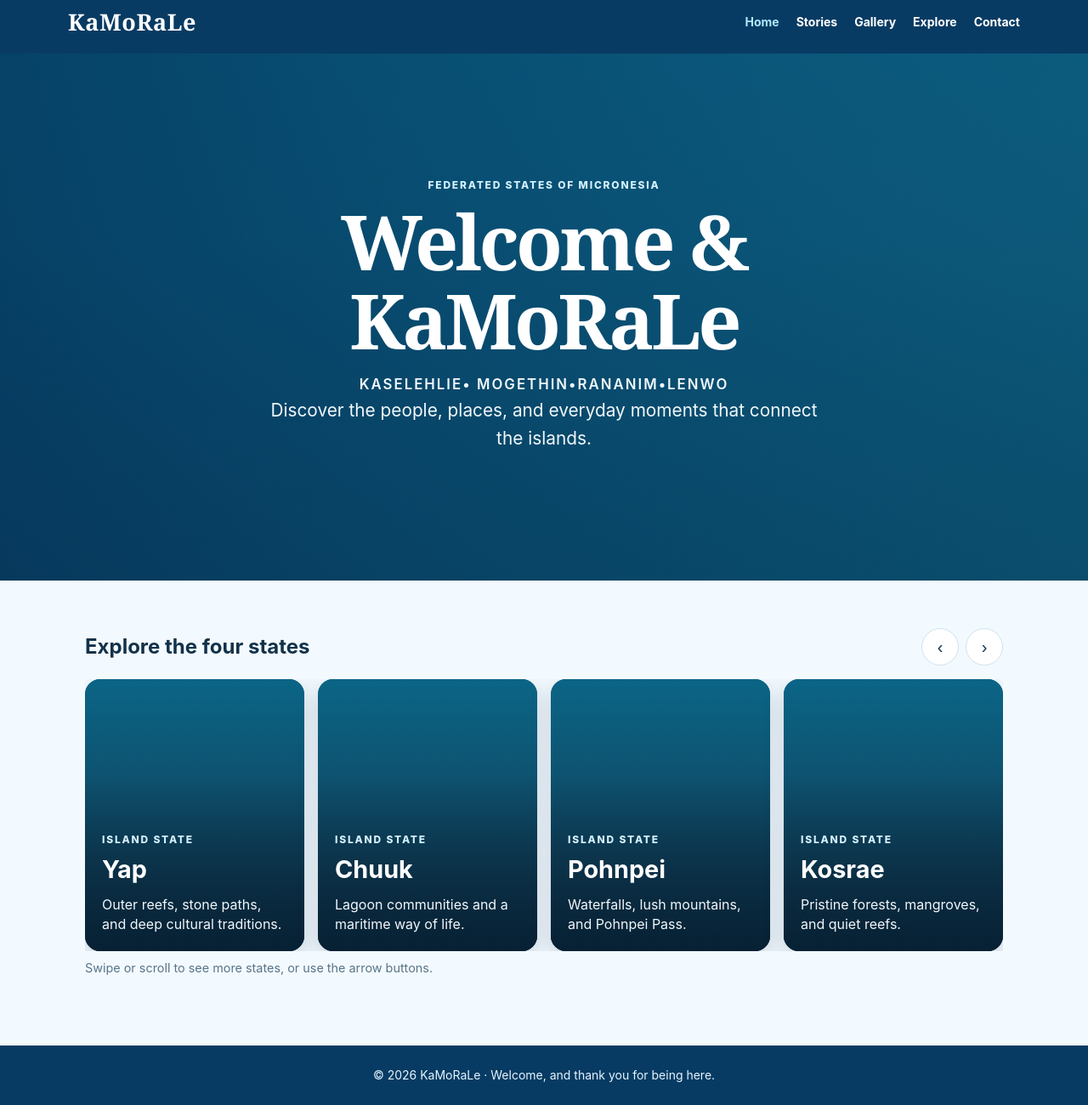
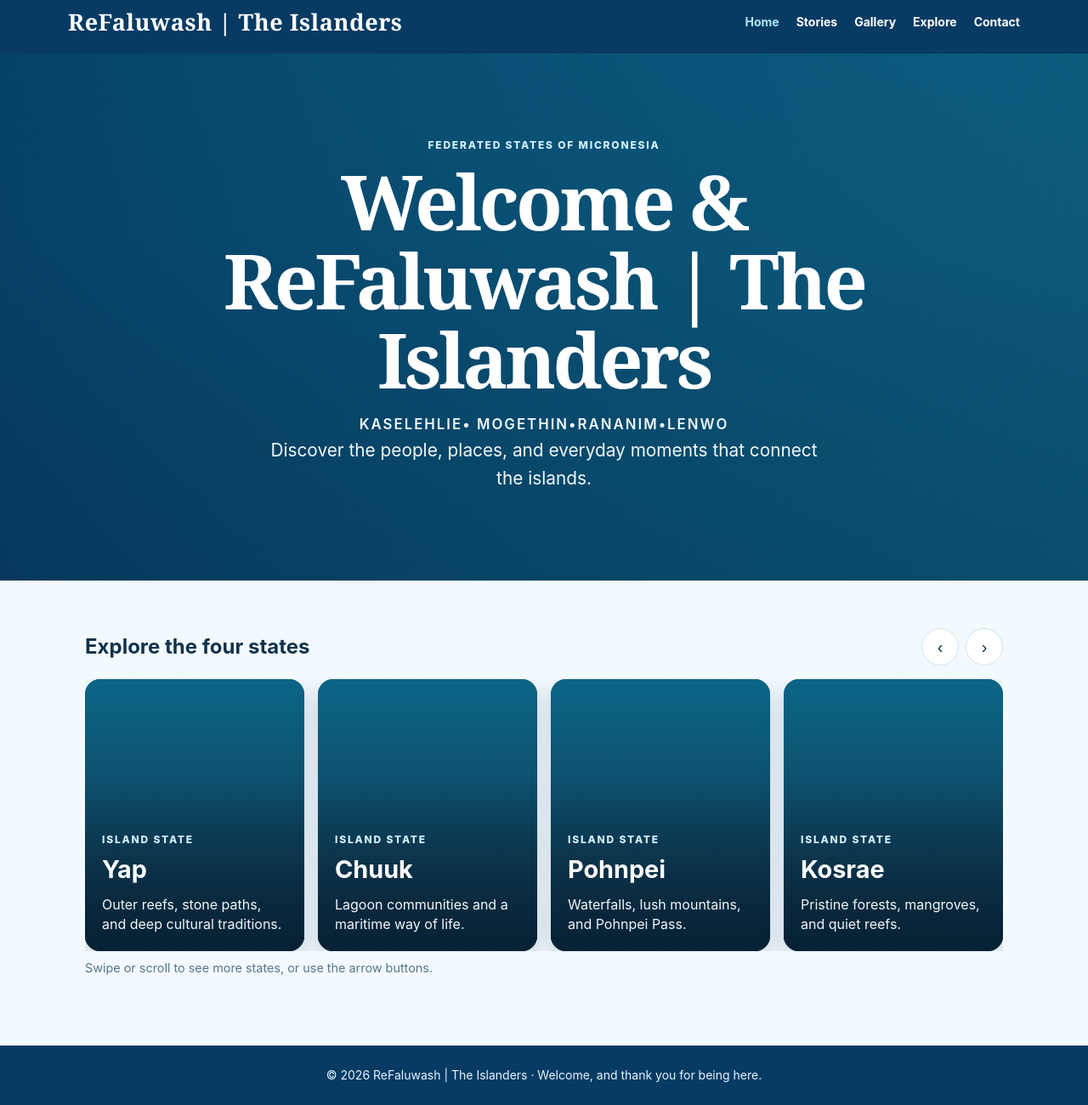
Before and after one commit to sjmaraX15/K4.Net, a plain HTML site: page index.html in a window 1280 px wide. Shown: the part 11-1311 px from the top of the page at 85% size. Drawn offline with Linux system fonts and the light colour scheme; a script that the page names is missing.

Commit message:
Update main page branding to ReFaluwash | The Islanders

```diff
--- a/index.html
+++ b/index.html
@@ -3,9 +3,9 @@
 <head>
   <meta charset="utf-8">
   <meta name="viewport" content="width=device-width,initial-scale=1">
-  <meta name="description" content="KaMoRaLe shares stories, photos, and island life across Yap, Chuuk, Pohnpei, and Kosrae.">
+  <meta name="description" content="ReFaluwash | The Islanders shares stories, photos, and island life across Yap, Chuuk, Pohnpei, and Kosrae.">
   <meta name="theme-color" content="#083b63">
-  <title>ReFaluwash | TheIslanders</title>
+  <title>ReFaluwash | The Islanders</title>
   <link rel="stylesheet" href="./site.css">
   <style>
     .hero{position:relative;isolation:isolate;min-height:clamp(390px,58vw,620px);display:grid;place-items:center;overflow:hidden;background:linear-gradient(135deg,#0b6586,#12324a);color:#fff;text-align:center}
@@ -45,11 +45,11 @@
   </style>
 </head>
 <body>
-  <header class="header"><div class="nav-wrap"><a class="brand" href="./index.html">KaMoRaLe</a><nav aria-label="Main navigation"><a aria-current="page" href="./index.html">Home</a><a href="./blog.html">Stories</a><a href="./gallery.html">Gallery</a><a href="./explore.html">Explore</a><a href="./contact.html">Contact</a></nav></div></header>
+  <header class="header"><div class="nav-wrap"><a class="brand" href="./index.html">ReFaluwash | The Islanders</a><nav aria-label="Main navigation"><a aria-current="page" href="./index.html">Home</a><a href="./blog.html">Stories</a><a href="./gallery.html">Gallery</a><a href="./explore.html">Explore</a><a href="./contact.html">Contact</a></nav></div></header>
   <main>
     <section class="hero" id="home-hero" aria-labelledby="home-title">
       <div class="hero-slides" aria-hidden="true"><div class="hero-slide is-active"></div><div class="hero-slide"></div></div>
-      <div class="hero-inner"><p class="eyebrow">Federated States of Micronesia</p><h1 id="home-title">Welcome &amp; KaMoRaLe</h1><p class="hero-greetings">KASELEHLIE• MOGETHIN•RANANIM•LENWO</p><p class="hero-summary">Discover the people, places, and everyday moments that connect the islands.</p></div>
+      <div class="hero-inner"><p class="eyebrow">Federated States of Micronesia</p><h1 id="home-title">Welcome &amp; ReFaluwash | The Islanders</h1><p class="hero-greetings">KASELEHLIE• MOGETHIN•RANANIM•LENWO</p><p class="hero-summary">Discover the people, places, and everyday moments that connect the islands.</p></div>
     </section>
     <section class="states-section" aria-labelledby="states-title">
       <div class="states-heading"><h2 id="states-title">Explore the four states</h2><div class="carousel-controls" aria-label="State cards"><button type="button" data-scroll="prev" aria-label="Show previous state">‹</button><button type="button" data-scroll="next" aria-label="Show next state">›</button></div></div>
@@ -62,7 +62,7 @@
       <p class="carousel-hint">Swipe or scroll to see more states, or use the arrow buttons.</p>
     </section>
   </main>
-  <footer>© <span id="year"></span> KaMoRaLe · Welcome, and thank you for being here.</footer>
+  <footer>© <span id="year"></span> ReFaluwash | The Islanders · Welcome, and thank you for being here.</footer>
   <div id="featured" hidden aria-hidden="true"></div>
   <script>document.getElementById('year').textContent=new Date().getFullYear();const track=document.getElementById('state-track');document.querySelectorAll('[data-scroll]').forEach(button=>button.addEventListener('click',()=>track.scrollBy({left:(button.dataset.scroll==='next'?1:-1)*Math.min(track.clientWidth*.8,380),behavior:'smooth'})));</script>
   <script type="module" src="./featured.js"></script>
```
